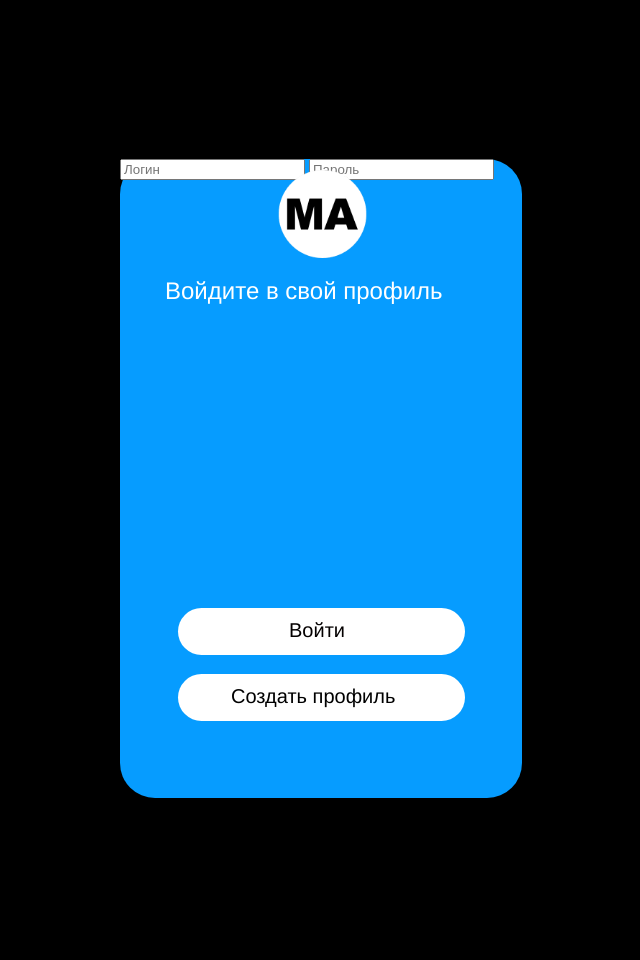
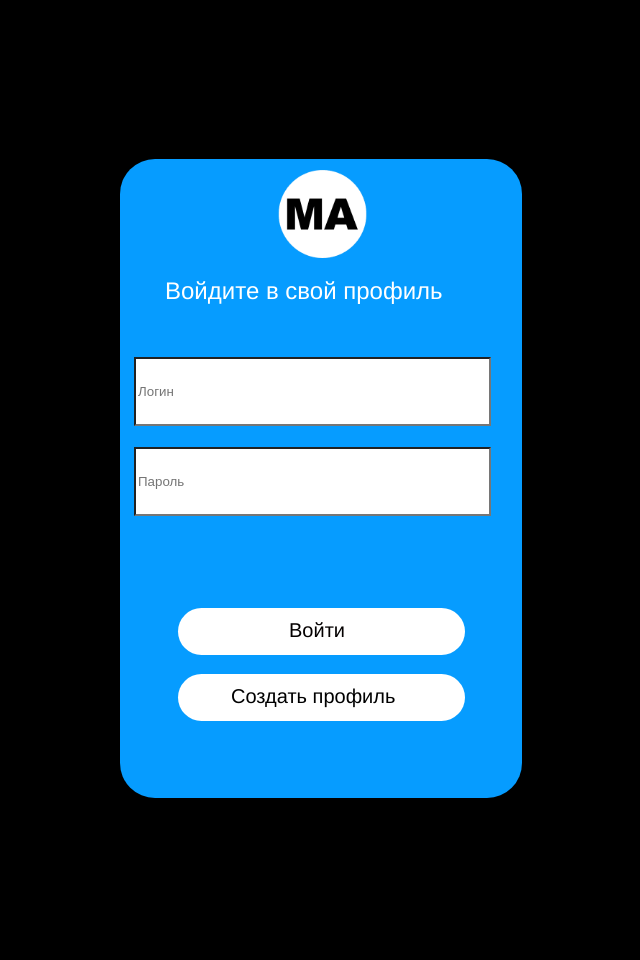
Before and after one commit to Violence6666/mainProject, a PHP site: page /login.html in a window 1280 px wide. Shown: the whole page, without its empty margins (638-1278 px from the left). Run offline with PHP 8.4, Linux system fonts and the light colour scheme; some libraries are stand-ins or nearby versions.

Commit message:
Update styleLog.css

```diff
--- a/styleLog.css
+++ b/styleLog.css
@@ -31,6 +31,37 @@
   background-color: #ffffff;
   border-radius: 10px;
 }
+
+.login-page .div-wrapper {
+  position: absolute;
+  width: 357px;
+  height: 69px;
+  top: 198px;
+  left: 14px;
+  background-size: 100% 100%;
+}
+
+.login-page .div-wrapper2 {
+  position: absolute;
+  width: 357px;
+  height: 69px;
+  top: 288px;
+  left: 14px;
+  background-size: 100% 100%;
+}
+
+.register-page .text-wrapper-5 {
+  top: 140px;
+  left: 49px;
+  color: #ffffff;
+  font-size: 24px;
+  position: absolute;
+  font-family: "Montserrat", Helvetica;
+  font-weight: 400;
+  letter-spacing: 0;
+  line-height: normal;
+}
+
 
 .login-page .text-input {
   position: relative;
```
